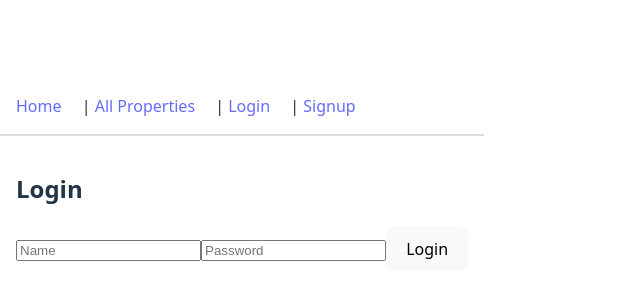
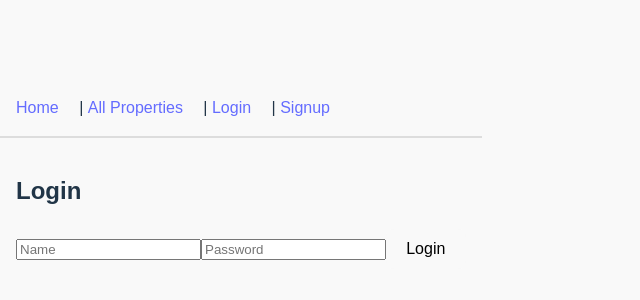
Before and after one commit to MuhannadJZ/MJ-REAL-ESTATE-FRONT-END, a React (Vite) app: page /login in a window 1280 px wide. Shown: the part 218-518 px from the top of the page, without its empty margins (0-640 px from the left). Built offline with nearby package versions, Linux system fonts and the light colour scheme.

Commit message:
css for body of displaying all properties

```diff
--- a/src/components/AllProperties.css
+++ b/src/components/AllProperties.css
@@ -0,0 +1,4 @@
+body {
+  font-family: Arial, sans-serif;
+  background-color: #f9f9f9;
+}
```
